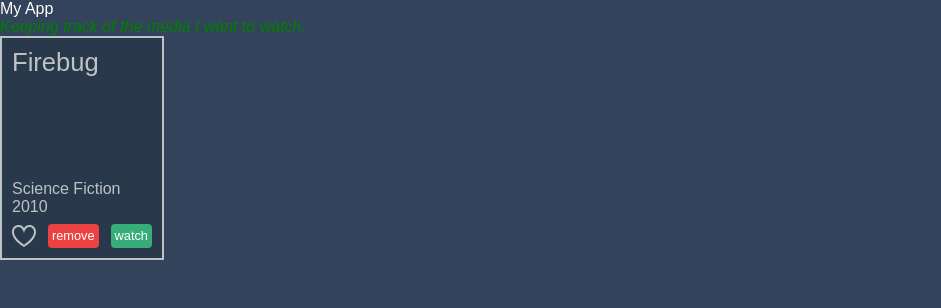
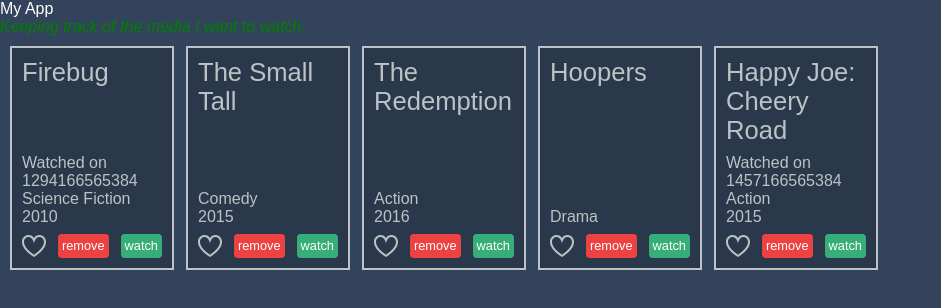
Before and after one commit to lwrainbow/media-list-angular-application, an Angular app: page / in a window 1280 px wide. Shown: the top 308 px of the page, without its empty margins (0-941 px from the left). Built offline with nearby package versions, Linux system fonts and the light colour scheme.

Commit message:
and ngFor structurak directive to show all the media item

```diff
--- a/src/app/app.component.html
+++ b/src/app/app.component.html
@@ -3,6 +3,5 @@
     <h1>My App</h1>
     <p class="description">Keeping track of the media I want to watch.</p>
   </header>
-  <mw-media-item (delete)="onMediaItemDelete($event)"
-    [mediaItem]="firstMediaItem"></mw-media-item>
+  <mw-media-item-list></mw-media-item-list>
 </section>
--- a/src/app/app.component.ts
+++ b/src/app/app.component.ts
@@ -2,27 +2,7 @@
 
 @Component({
   selector: 'mw-app', // Use to locate a custom html element and apply the component to (index.html)
-  // Inline template
-  // template: `
-  //   <h1>My App</h1>
-  //   <p>Keeping track of the media I want to watch.</p>
-  // `
-
   templateUrl: './app.component.html',
   styleUrls: ['./app.component.css']
 })
-export class AppComponent {
-  firstMediaItem = {
-    id: 1,
-    name: 'Firebug',
-    medium: 'Series',
-    category: 'Science Fiction',
-    year: 2010,
-    watchedOn: null,
-    isFavorite: false
-  };
-
-  onMediaItemDelete(mediaItem) {
-
-  }
-}
+export class AppComponent {}
--- a/src/app/app.module.ts
+++ b/src/app/app.module.ts
@@ -3,12 +3,14 @@
 
 import { AppComponent } from './app.component';
 import { MediaItemComponent } from './media-item.component';
+import { MediaItemListComponent } from './media-item-list.component';
 
 @NgModule({
   // Make components, directives, and pipes available to module that don't come from another module
   declarations: [
     AppComponent,
-    MediaItemComponent
+    MediaItemComponent,
+    MediaItemListComponent
   ],
   // Bring in other Angular modules
   imports: [
--- /dev/null
+++ b/src/app/media-item-list.component.css
@@ -0,0 +1,37 @@
+:host {
+  display: flex;
+  height: calc(100% - 95px);
+  flex-direction: column;
+  padding: 10px;
+}
+header {
+  color: #c6c5c3;
+}
+header.medium-movies {
+  color: #53ace4;
+}
+header.medium-series {
+  color: #45bf94;
+}
+header > h2 {
+  font-size: 1.4em;
+}
+header > h2.error {
+  color: #d93a3e;
+}
+section {
+  flex: 1;
+  display: flex;
+  flex-flow: row wrap;
+  align-content: flex-start;
+}
+section > media-item {
+  margin: 10px;
+}
+footer {
+  text-align: right;
+}
+footer .icon {
+  width: 64px;
+  height: 64px;
+}
--- /dev/null
+++ b/src/app/media-item-list.component.html
@@ -0,0 +1,5 @@
+<section>
+  <mw-media-item *ngFor="let mediaItem of mediaItems"
+  [mediaItem]="mediaItem"
+  (delete)="onMediaItemDelete($event)"></mw-media-item>
+</section>
--- /dev/null
+++ b/src/app/media-item-list.component.ts
@@ -0,0 +1,52 @@
+import { Component } from '@angular/core';
+
+@Component({
+  selector: 'mw-media-item-list',
+  templateUrl: './media-item-list.component.html',
+  styleUrls: ['./media-item-list.component.css']
+})
+
+export class MediaItemListComponent {
+  mediaItems = [{
+      id: 1,
+      name: 'Firebug',
+      medium: 'Series',
+      category: 'Science Fiction',
+      year: 2010,
+      watchedOn: 1294166565384,
+      isFavorite: false
+    }, {
+      id: 2,
+      name: 'The Small Tall',
+      medium: 'Movies',
+      category: 'Comedy',
+      year: 2015,
+      watchedOn: null,
+      isFavorite: true
+    }, {
+      id: 3,
+      name: 'The Redemption',
+      medium: 'Movies',
+      category: 'Action',
+      year: 2016,
+      watchedOn: null,
+      isFavorite: false
+    }, {
+      id: 4,
+      name: 'Hoopers',
+      medium: 'Series',
+      category: 'Drama',
+      year: null,
+      watchedOn: null,
+      isFavorite: true
+    }, {
+      id: 5,
+      name: 'Happy Joe: Cheery Road',
+      medium: 'Movies',
+      category: 'Action',
+      year: 2015,
+      watchedOn: 1457166565384,
+      isFavorite: false
+    }
+  ]
+}
```
